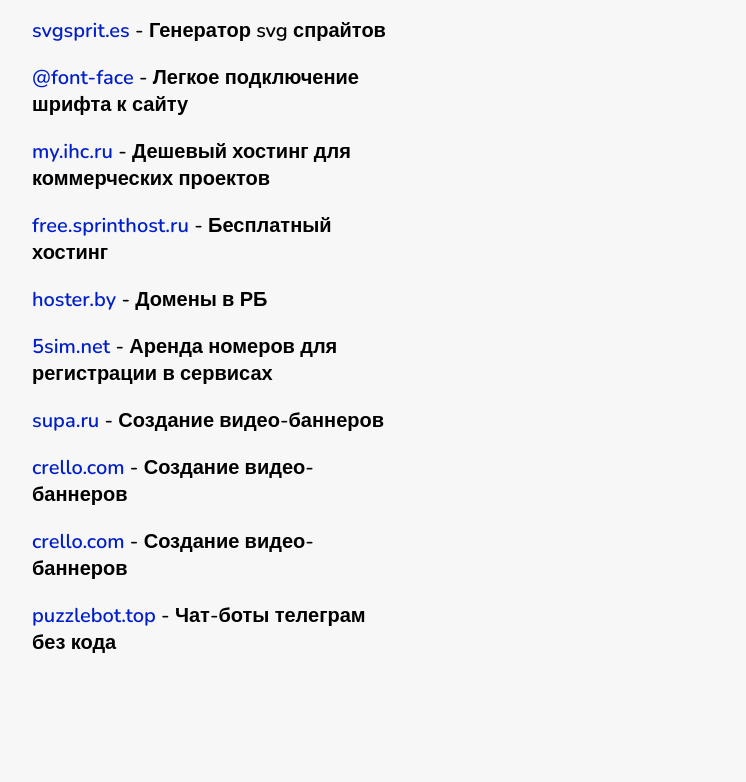
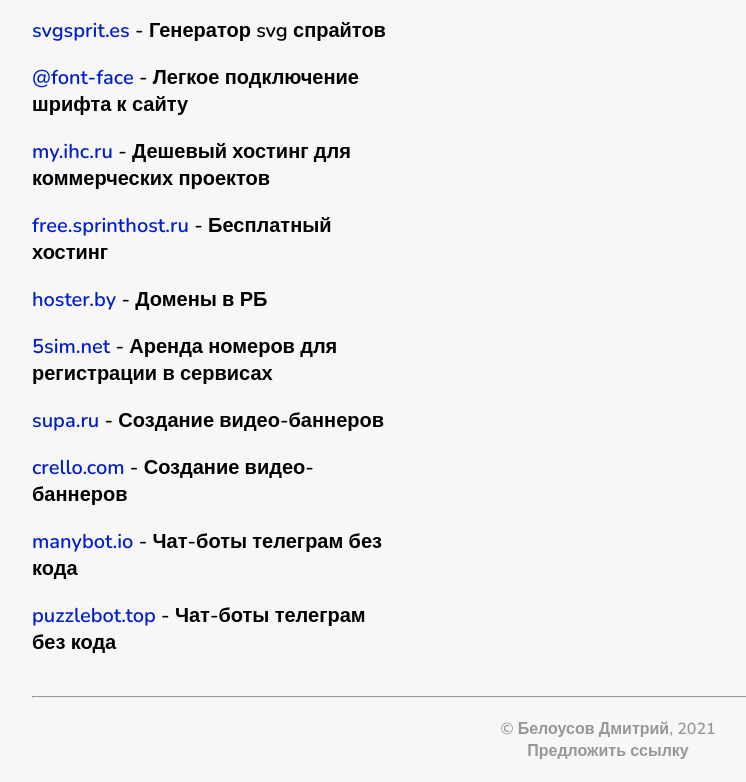
Before and after one commit to Sunbey13/Sunbey-helper.io, a plain HTML site: page index.html in a window 1280 px wide. Shown: the part 348-1130 px from the top of the page, without its empty margins (32-778 px from the left). Before the commit the page ends 1044 px from the top, so only its background shows below. Drawn offline with nearby package versions, Linux system fonts and the light colour scheme.

Commit message:
фикс main

```diff
--- a/css/style.css
+++ b/css/style.css
@@ -110,6 +110,22 @@
     color: #001eca;
 }
 
+.footer-info{
+    font-weight: 600;
+    color: #979797;
+    text-align: center;
+    margin-top: 20px;
+    margin-bottom: 20px;
+}
+
+.footer-link{
+    color: #979797;
+}
+
+.footer-link:hover{
+    color: #000;
+}
+
 @media (max-width: 760px) {
     .row{
         flex-direction: column;
--- a/index.html
+++ b/index.html
@@ -88,14 +88,13 @@
                         <a href="https://crello.com/ru/" class="link" target="_blank">crello.com</a> - Создание видео-баннеров
                     </p>
                     <p class="link-article">
-                        <a href="https://crello.com/ru/" class="link" target="_blank">crello.com</a> - Создание видео-баннеров
+                        <a href="https://manybot.io/ru" class="link" target="_blank">manybot.io</a> - Чат-боты телеграм без кода
                     </p>
                     <p class="link-article">
                         <a href="https://puzzlebot.top/?r=NARZ1cN8" class="link" target="_blank">puzzlebot.top</a> - Чат-боты телеграм без кода
                     </p>
                 </div>
                 <div class="column">
-
                 </div>
                 <div class="column">
                 </div>
@@ -103,5 +102,13 @@
         </div>
     </main>
 </body>
-
+<footer>
+    <div class="container">
+        <hr>
+        <p class="footer-info">
+            © Белоусов Дмитрий, 2021 <br>
+            <a href="https://github.com/Sunbey13/Sunbey-helper.io" class="footer-link" target="_blank">Предложить ссылку</a>
+        </p>
+    </div>
+</footer>
 </html>
```
